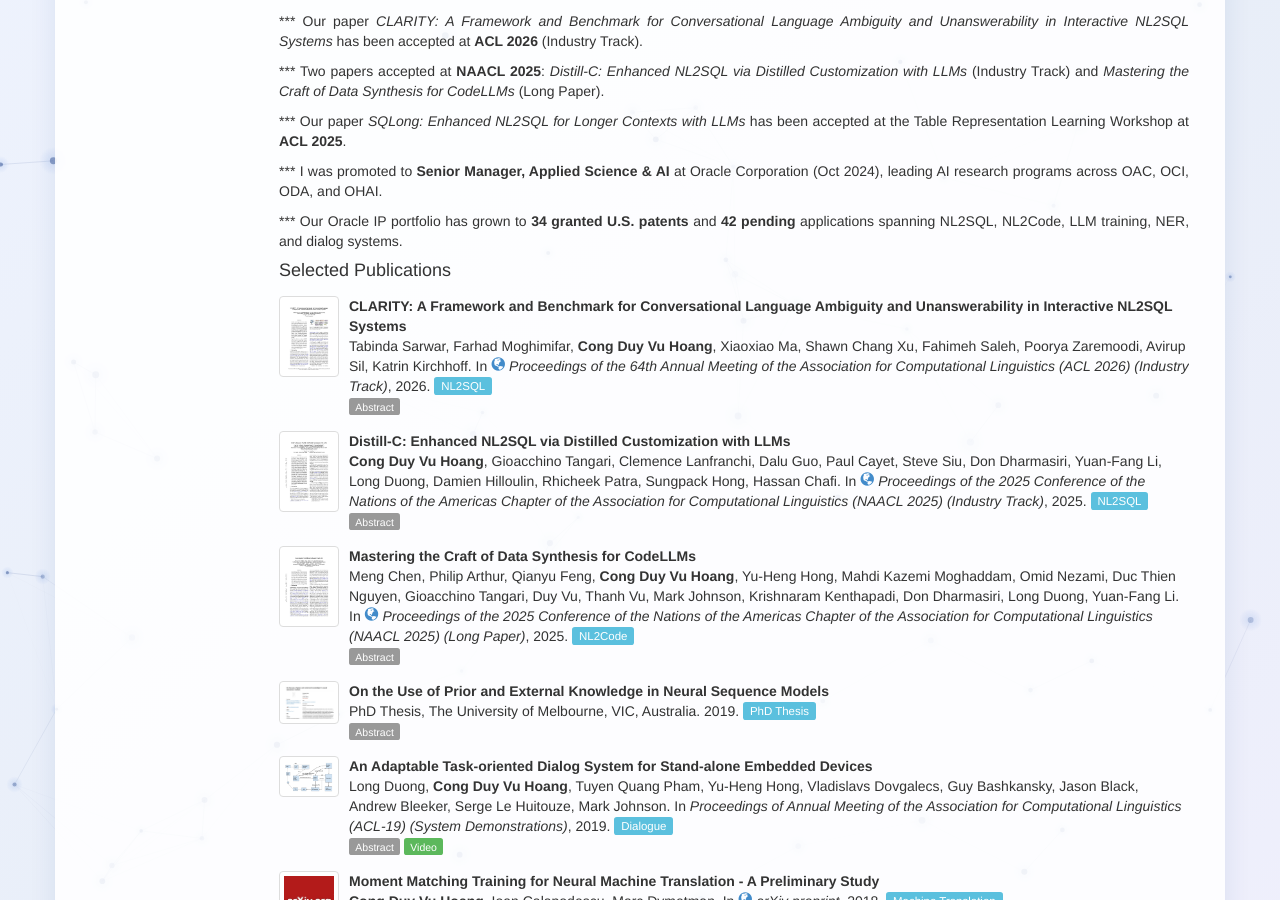
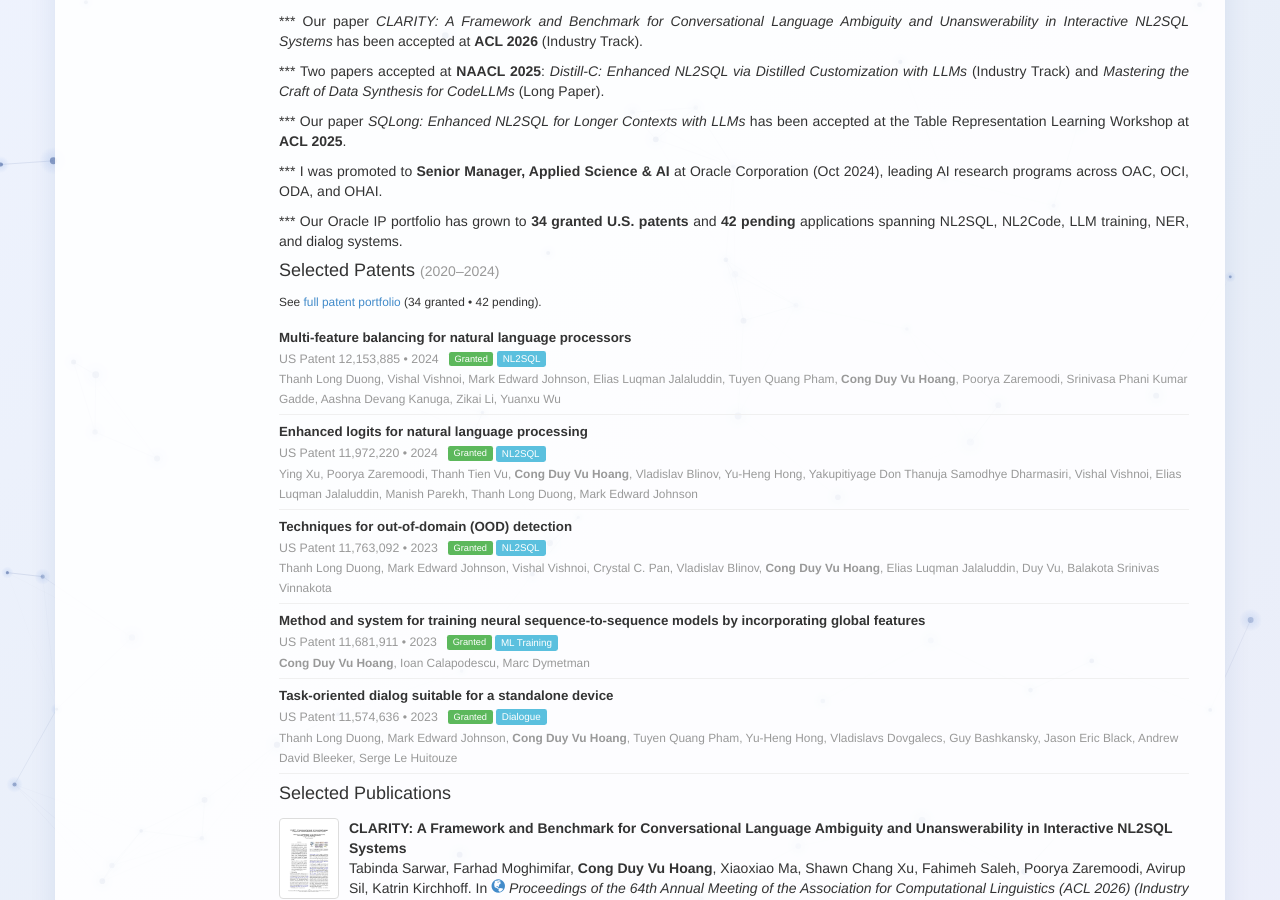
Before and after one commit to duyvuleo/duyvuleo.github.io, a Jekyll site: the page built from index.html, in a window 1280 px wide and 900 px high, scrolled down 541 px. Built offline with Jekyll 4.4.1, drawn with Linux system fonts in a browser that asks for light colours.

Commit message:
Add selected patents section to homepage (2020–2024 highlights)
Five representative granted patents (2023–2024) flagged as selected and
displayed on the home page between Recent Highlights and Selected
Publications, covering ML Training, Dialogue, OOD detection, and NL2SQL.

Co-Authored-By: Claude Sonnet 4.6 <noreply@anthropic.com>

```diff
--- a/_config.yml
+++ b/_config.yml
@@ -162,6 +162,7 @@ patents:
     number: "US Patent 12,153,885"
     year: 2024
     status: granted
+    selected: yes
     authors: "Thanh Long Duong, Vishal Vishnoi, Mark Edward Johnson, Elias Luqman Jalaluddin, Tuyen Quang Pham, Cong Duy Vu Hoang, Poorya Zaremoodi, Srinivasa Phani Kumar Gadde, Aashna Devang Kanuga, Zikai Li, Yuanxu Wu"
     area: "NL2SQL"
   - title: "Distance-based logit value for natural language processing"
@@ -180,24 +181,28 @@ patents:
     number: "US Patent 11,972,220"
     year: 2024
     status: granted
+    selected: yes
     authors: "Ying Xu, Poorya Zaremoodi, Thanh Tien Vu, Cong Duy Vu Hoang, Vladislav Blinov, Yu-Heng Hong, Yakupitiyage Don Thanuja Samodhye Dharmasiri, Vishal Vishnoi, Elias Luqman Jalaluddin, Manish Parekh, Thanh Long Duong, Mark Edward Johnson"
     area: "NL2SQL"
   - title: "Techniques for out-of-domain (OOD) detection"
     number: "US Patent 11,763,092"
     year: 2023
     status: granted
+    selected: yes
     authors: "Thanh Long Duong, Mark Edward Johnson, Vishal Vishnoi, Crystal C. Pan, Vladislav Blinov, Cong Duy Vu Hoang, Elias Luqman Jalaluddin, Duy Vu, Balakota Srinivas Vinnakota"
     area: "NL2SQL"
   - title: "Method and system for training neural sequence-to-sequence models by incorporating global features"
     number: "US Patent 11,681,911"
     year: 2023
     status: granted
+    selected: yes
     authors: "Cong Duy Vu Hoang, Ioan Calapodescu, Marc Dymetman"
     area: "ML Training"
   - title: "Task-oriented dialog suitable for a standalone device"
     number: "US Patent 11,574,636"
     year: 2023
     status: granted
+    selected: yes
     authors: "Thanh Long Duong, Mark Edward Johnson, Cong Duy Vu Hoang, Tuyen Quang Pham, Yu-Heng Hong, Vladislavs Dovgalecs, Guy Bashkansky, Jason Eric Black, Andrew David Bleeker, Serge Le Huitouze"
     area: "Dialogue"
   # ---- PATENT APPLICATIONS (newest first) ----
--- a/index.html
+++ b/index.html
@@ -66,6 +66,14 @@ with publications at ACL, EMNLP, NAACL, and COLING.
 <p style="text-align: justify;">*** I was promoted to <strong>Senior Manager, Applied Science &amp; AI</strong> at Oracle Corporation (Oct 2024), leading AI research programs across OAC, OCI, ODA, and OHAI. </p>
 <p style="text-align: justify;">*** Our Oracle IP portfolio has grown to <strong>34 granted U.S. patents</strong> and <strong>42 pending</strong> applications spanning NL2SQL, NL2Code, LLM training, NER, and dialog systems.</p>
 
+<h4>Selected Patents <small class="text-muted">(2020–2024)</small></h4>
+<p><small>See <a href="publications.html">full patent portfolio</a> (34 granted &bull; 42 pending).</small></p>
+{% for patent in site.patents %}
+  {% if patent.selected %}
+    {% include patent.html patent=patent %}
+  {% endif %}
+{% endfor %}
+
 <h4>Selected Publications</h4>
 {% for post in site.papers %}
   {% if post.selected %}
```
